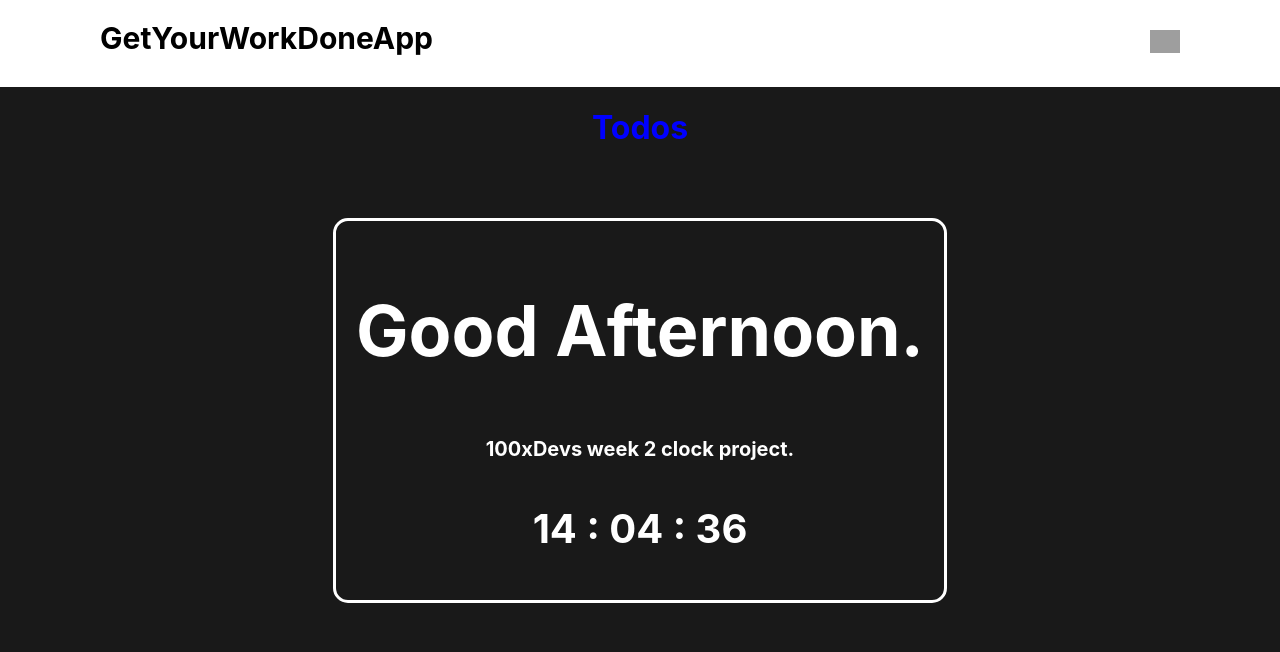
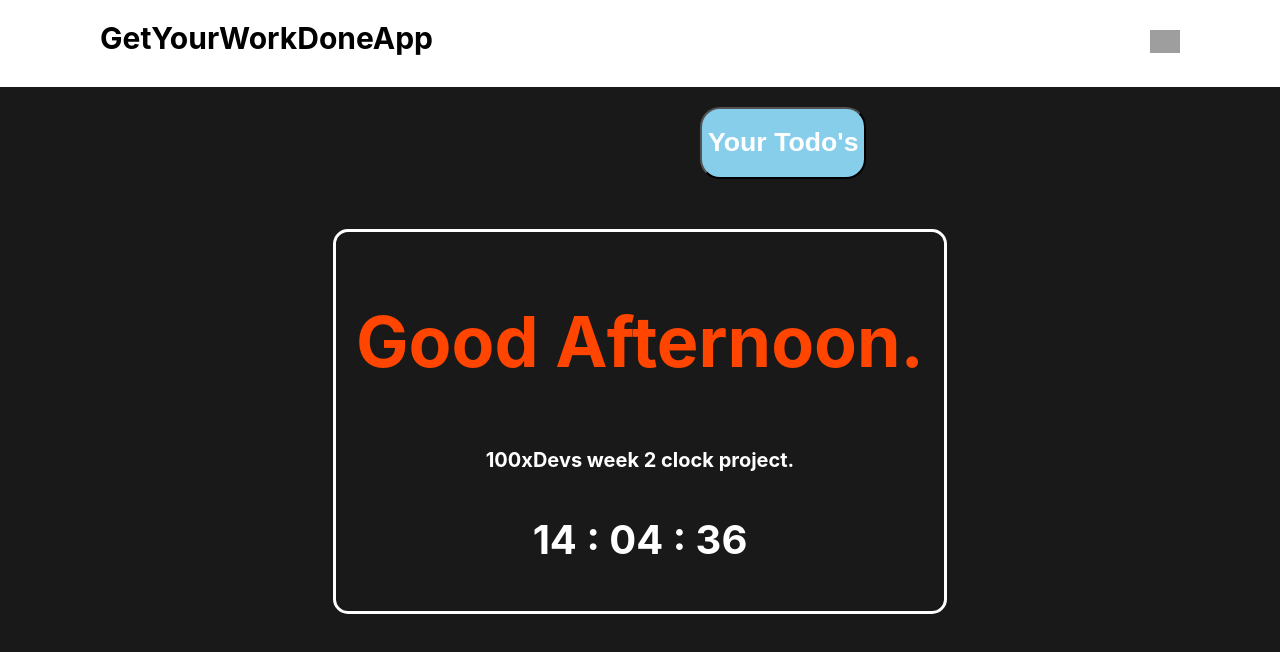
Before and after one commit to Piyushxz/CCurrentTimeApp, a React (Create React App) app: page / in a window 1280 px wide. Shown: the top 652 px of the page. Built offline with nearby package versions, Linux system fonts and the light colour scheme; grey boxes are pictures that could not be loaded.

Commit message:
Todo Modal fix

```diff
--- a/src/App.css
+++ b/src/App.css
@@ -6,5 +6,10 @@
 .todo-button{
   display:flex;
   justify-content:center;
-  color:blue;
+  background-color:#87CEEB;
+  color : white;
+  margin-left:700px;
+  border-radius:20px;
+  margin-top:20px;
+
 }
--- a/src/App.js
+++ b/src/App.js
@@ -17,7 +17,7 @@ function App() {
   return (
     <>
     <Navbar/>
-    {isTodoModalOpen ? <TodoModal/> : <h1 onClick={handleModalOpen} className='todo-button'>Todos</h1>}
+    {isTodoModalOpen ? <TodoModal/> : <button  className="todo-button"onClick={handleModalOpen}><h1 >Your Todo's</h1></button>}
     <div className="App">
 
      <Time/>
--- a/src/components/Navbar/Navbar.css
+++ b/src/components/Navbar/Navbar.css
@@ -1,5 +1,6 @@
 .header{
     display:flex;
+
     justify-content:space-between;
     padding-left: 100px;
     padding-right: 100px;
--- a/src/components/Time/Task.css
+++ b/src/components/Time/Task.css
@@ -33,3 +33,14 @@
 .heading-2{
     font-size:20px;
 }
+.morning{
+    color:#FFFF00;
+}
+
+.afternoon{
+    color:	#FF4500;
+}
+
+.evening{
+    color : #00008B;
+}
--- a/src/components/Time/Time.jsx
+++ b/src/components/Time/Time.jsx
@@ -32,9 +32,9 @@ const Time = () => {
         <div className="container">
             <div>
             {
-                time < 12 ? <h1 className="text heading">Good Morning.</h1> :
-                time < 17 ? <h1 className="text heading">Good Afternoon.</h1> :
-                <h1 className="text heading">Good Evening.</h1>
+                time < 12 ? <h1 className="text heading morning">Good Morning.</h1> :
+                time < 17 ? <h1 className="text heading afternoon">Good Afternoon.</h1> :
+                <h1 className="text heading evening">Good Evening.</h1>
             }
             </div>
 
--- a/src/components/TodoModal/TodoModal.css
+++ b/src/components/TodoModal/TodoModal.css
@@ -35,6 +35,7 @@
 
 .close{
     padding-top:30px;
+    cursor:pointer;
 }
 .inp-container{
     display:flex;
@@ -132,6 +133,6 @@
 }
 
 .del{
-
+    cursor:pointer;
     padding-top:20px;
 }
--- a/src/components/TodoModal/TodoModal.jsx
+++ b/src/components/TodoModal/TodoModal.jsx
@@ -12,6 +12,7 @@ const TodoModal = ( ) =>{
     }
     const onInputChange = (e) =>{
         setTodo(e.target.value);
+
     }
 
     const onAddTodo = () =>{
@@ -19,7 +20,17 @@ const TodoModal = ( ) =>{
             type:"ADD_TODO",
             payload:todo
         })
+        setTodo("")
     }
+
+    const handleDeleteTodo = (id) =>{
+        todoDispatch({
+            type:"DELETE_TODO",
+            payload:id
+        })
+
+    }
+
 
     return(
         <>
@@ -39,7 +50,7 @@ const TodoModal = ( ) =>{
 
                  </div>
                  <div className="inp-container">
-                    <input onChange={onInputChange}className="inp" type="text"/>
+                    <input value={todo}onChange={onInputChange}className="inp" type="text"/>
                     <button onClick={onAddTodo}className="btn">Add</button>
                 </div>
 
@@ -47,9 +58,9 @@ const TodoModal = ( ) =>{
                     {
                         todos.map(({id,todo}) =>{
                             return(
-                                <div className="todo">
+                                <div className="todo" key={id}>
                                 <h4 className="todo-txt"key={id}>{todo}</h4>
-                                <span  className="del material-symbols-outlined">
+                                <span onClick={()=>handleDeleteTodo(id)} className="del material-symbols-outlined">
                                     delete
                                 </span>
                                 </div>
--- a/src/reducer/todo-reducer.js
+++ b/src/reducer/todo-reducer.js
@@ -1,5 +1,8 @@
 import {v4 as uuid} from "uuid"
+
+
 export const todoReducer = (state ,{type,payload}) =>{
+
     switch(type){
         case "OPEN_TODO_MODAL":
             return{
@@ -13,6 +16,11 @@ export const todoReducer = (state ,{type,payload}) =>{
                 todos :[...state.todos,{id:uuid(),todo:payload}]
             }
 
+        case "DELETE_TODO":
+            return{
+                ...state,
+                todos :state.todos.filter((todo)=>payload!==todo.id)
+            }
         default:
             {
                 return state;
```
